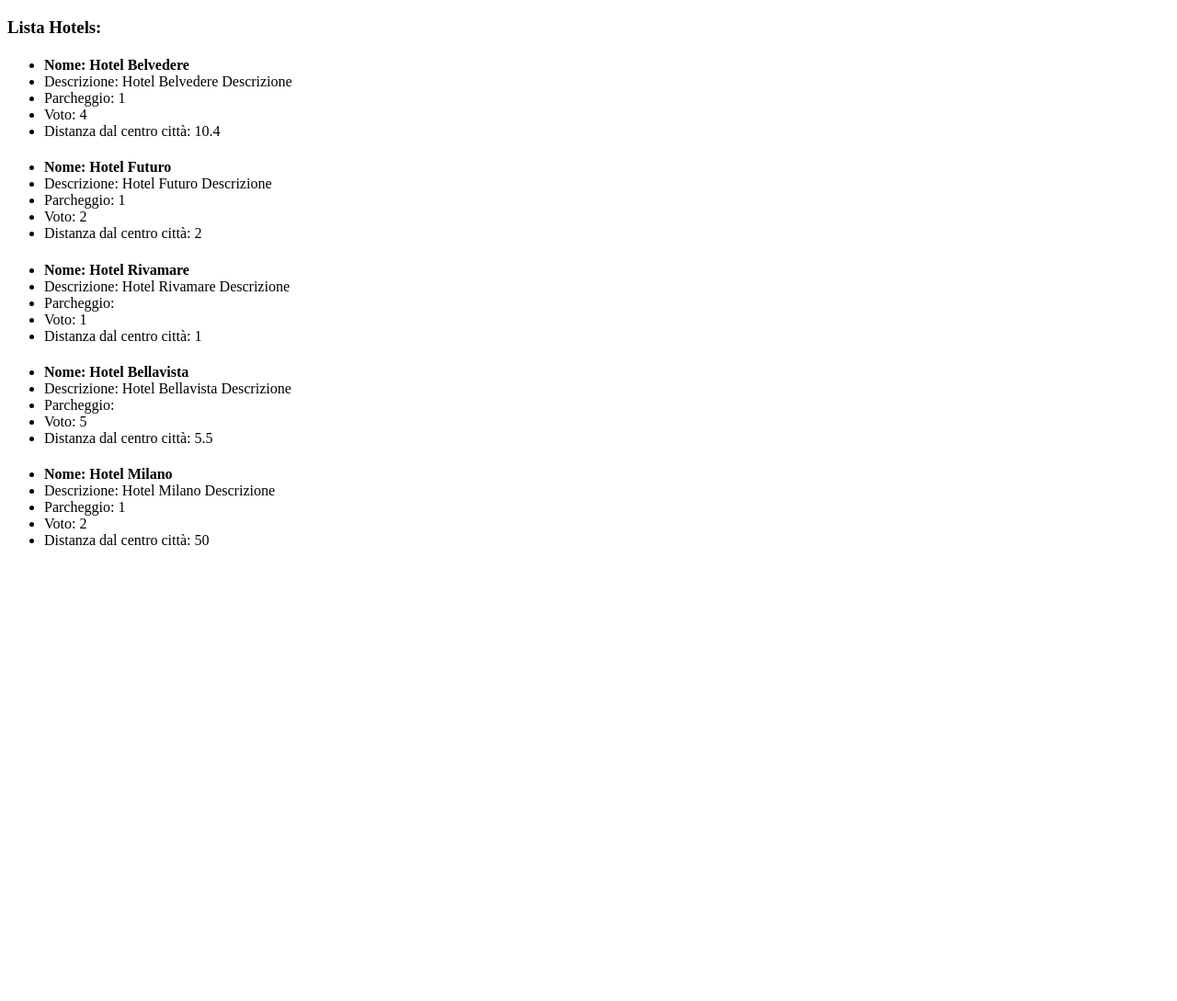
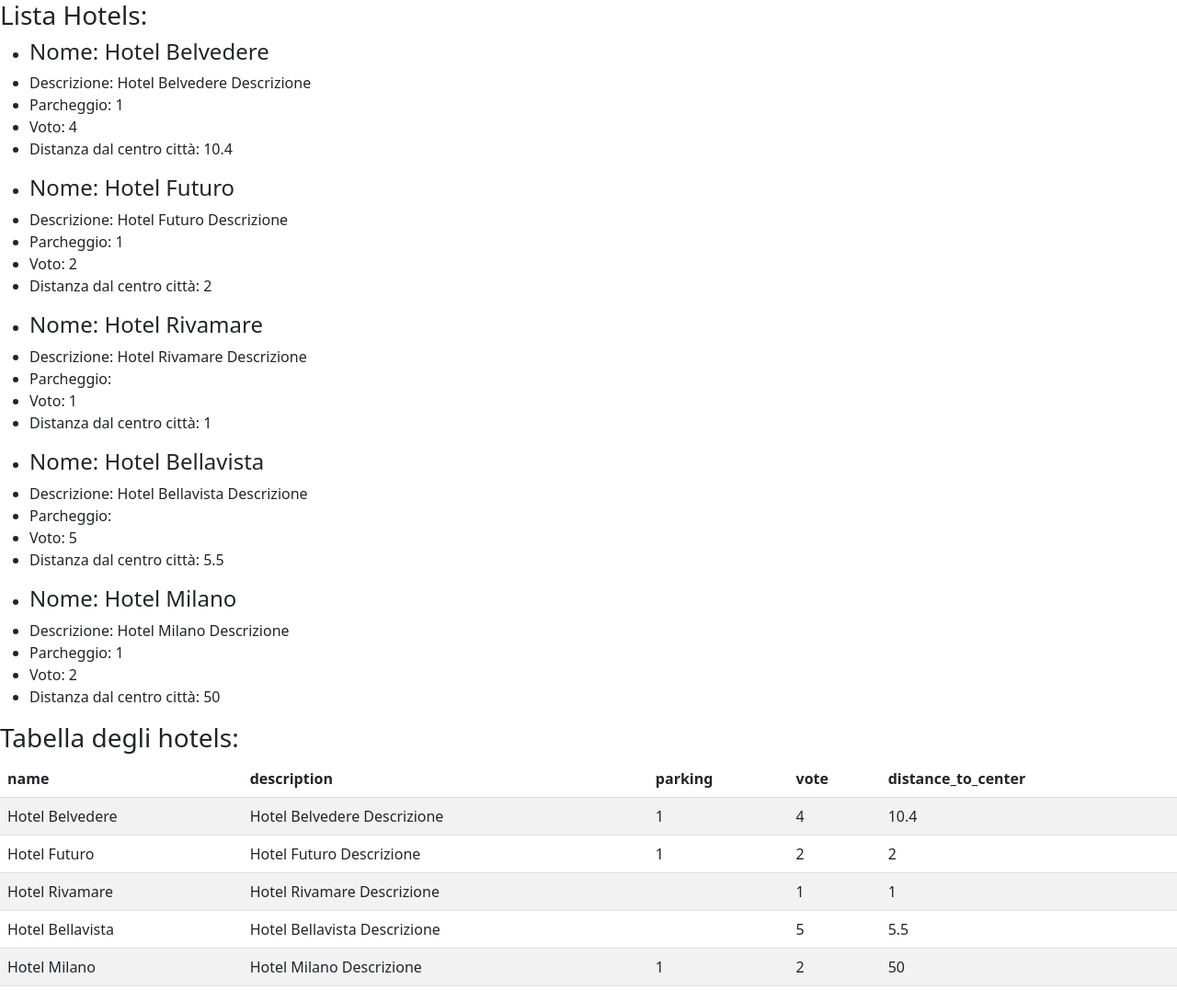
Before and after one commit to Serenajandra/php-hotel, a PHP site: page / in a window 1280 px wide. Shown: the whole page at 92% size. Before the commit the page ends 593 px from the top, so only its background shows below. Run offline with PHP 8.4, Linux system fonts and the light colour scheme.

Commit message:
creata tabella

```diff
--- a/index.php
+++ b/index.php
@@ -49,6 +49,7 @@ $hotels = [
     <meta http-equiv="X-UA-Compatible" content="IE=edge">
     <meta name="viewport" content="width=device-width, initial-scale=1.0">
     <link rel="stylesheet" href="style.css">
+    <link rel="stylesheet" href="https://cdn.jsdelivr.net/npm/bootstrap@5.2.1/dist/css/bootstrap.min.css">
     <title>Document</title>
 </head>
 
@@ -78,6 +79,90 @@ $hotels = [
     }
     ?>
 
-</body>
+    <h3>Tabella degli hotels:</h3>
+    <table class="table table-striped">
+        <thead>
+            <tr>
+                <?php
+                foreach ($this_hotel as $key => $key) {
+                    echo "<th scope='col'>" . $key . "</th>";
+                }
+                ?>
+            </tr>
+        </thead>
+        <!-- Per ogni hotel stampa tutti i suoi valori -->
+        <tbody>
+            <tr>
+                <?php
+                // Stampo i valori degli hotel
+                foreach ($hotels[0] as $key => $value) {
+                    echo "<td>" . $value . "</td>";
+                };
+                ?>
+            </tr>
+            <tr>
+                <?php
+                foreach ($hotels[1] as $key => $value) {
+                    echo "<td>" . $value . "</td>";
+                };
+                ?>
+            </tr>
+            <tr>
+                <?php
+                foreach ($hotels[2] as $key => $value) {
+                    echo "<td>" . $value . "</td>";
+                };
+                ?>
+            </tr>
+            <tr>
+                <?php
+                foreach ($hotels[3] as $key => $value) {
+                    echo "<td>" . $value . "</td>";
+                };
+                ?>
+            </tr>
+            <tr>
+                <?php
+                foreach ($hotels[4] as $key => $value) {
+                    echo "<td>" . $value . "</td>";
+                };
+                ?>
+            </tr>
+        </tbody>
+    </table>
 
-</html>
+
+    <!-- foreach($array as $key => $key)
+{
+    $other_array[$key] = 'something';
+} -->
+
+    <!--
+            Nome</th>
+            <th scope="col">Descrizione</th>
+            <th scope="col">Parcheggio</th>
+            <th scope="col">Voto</th>
+            <th scope="col">Distanza dal centro</th>
+          </tr>
+        </thead>
+        <tbody>
+          <tr>
+            <th scope="row">1</th>
+            <td>Mark</td>
+            <td>Otto</td>
+            <td>@mdo</td>
+          </tr>
+          <tr>
+            <th scope="row">2</th>
+            <td>Jacob</td>
+            <td>Thornton</td>
+            <td>@fat</td>
+          </tr>
+          <tr>
+            <th scope="row">3</th>
+            <td>Larry</td>
+            <td>the Bird</td>
+            <td>@twitter</td>
+          </tr>
+        </tbody>
+    </table> -->
```
